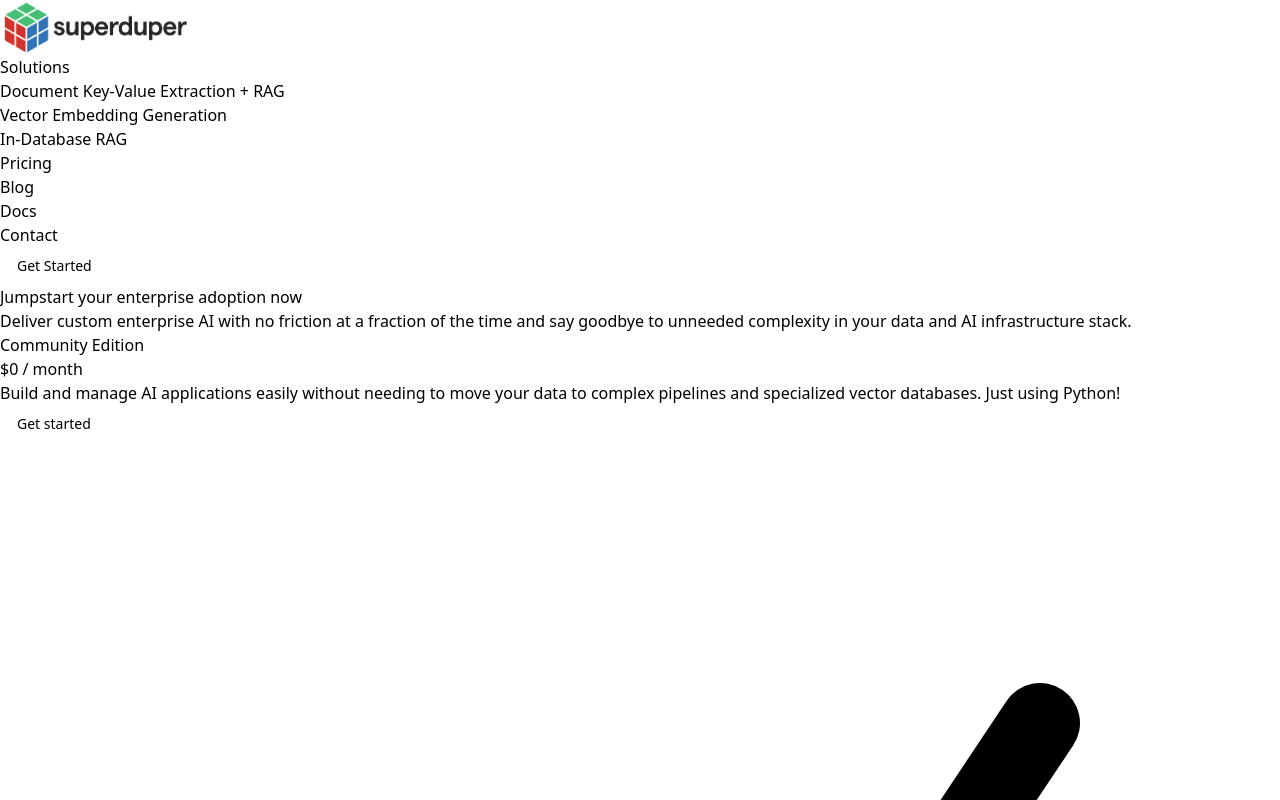
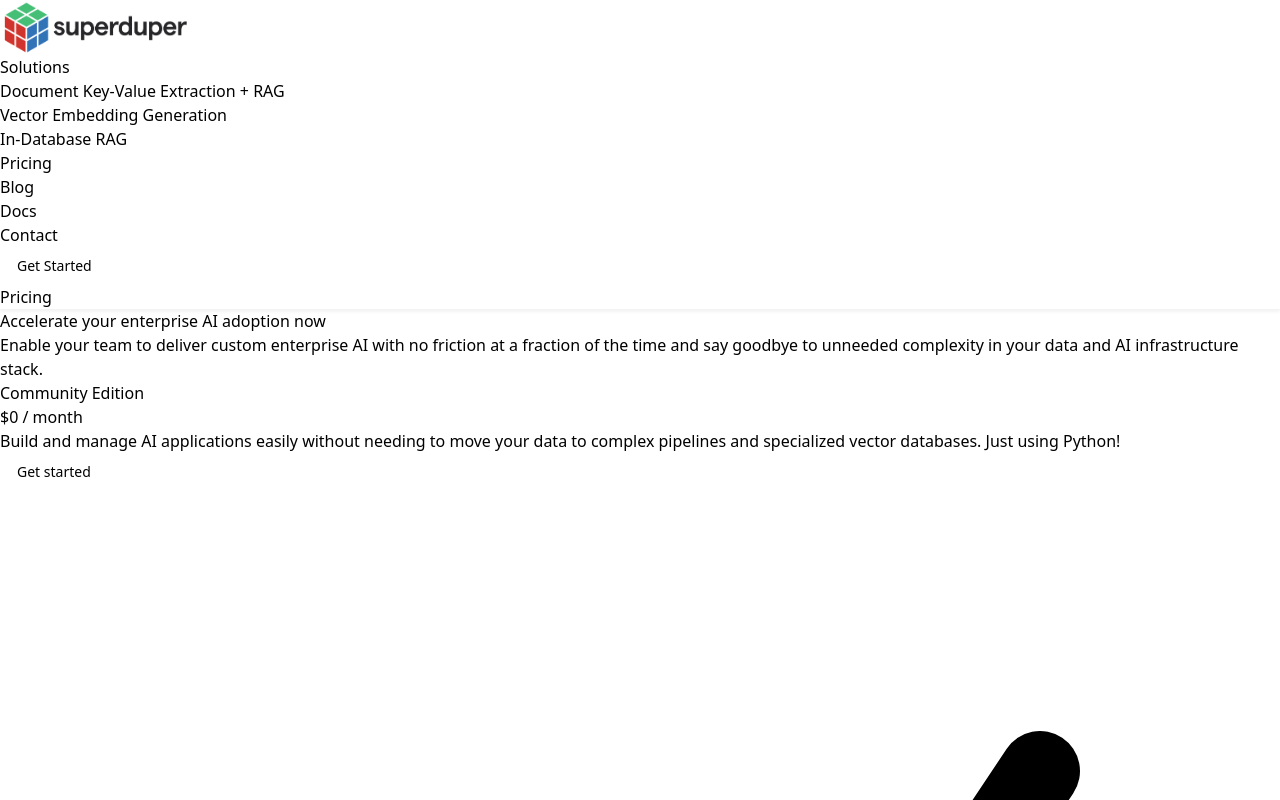
Before and after one commit to guerra2fernando/superduper-white, a Next.js app: page /pricing in a window 1280 px wide. Shown: the top 800 px of the page. Built offline with nearby package versions, Linux system fonts and the light colour scheme.

Commit message:
updated 20/06

```diff
--- a/components/hero-pricing.tsx
+++ b/components/hero-pricing.tsx
@@ -12,11 +12,14 @@ export default function HeroPricing() {
         <div className="px-4 sm:px-6">
           <div className="max-w-3xl mx-auto">
               <div className="text-center">
-
+              <div className="inline-block bg-transparent mb-4 text-gray-500 font-semibold py-1 px-4 shadow-light2 border border-gray-300 bg-white rounded-full">
+  Pricing
+</div>
                 <h1 className="font-inter-tight text-4xl md:text-5xl font-bold bg-clip-text text-transparent bg-gradient-to-r from-zinc-500 via-zinc-900 to-zinc-900 pb-4">
-                Jumpstart your enterprise adoption now</h1>
+                Accelerate your enterprise AI adoption now</h1>
                 <p className="text-lg text-zinc-500 mb-8">
-                Deliver custom enterprise AI with no friction at a fraction of the time and say goodbye to unneeded complexity in your data and AI infrastructure stack.                </p>
+                Enable your team to deliver custom enterprise AI with no friction at a fraction of the time and say goodbye to unneeded complexity in your data and AI infrastructure stack.
+</p>
 
               </div>
           </div>
--- a/components/testimonials-carousel.tsx
+++ b/components/testimonials-carousel.tsx
@@ -54,11 +54,7 @@ export default function TestimonialsCarousel() {
               Jumpstart AI adoption with Superduper AI App Templates
             </h2>
             <p className="text-lg text-zinc-400">
-              Our enterprise platform comes with preconfigured AI App Templates,
-              which enable you to easily implement use-case and business-logic
-              configurations that meet your business logic and data
-              requirements. The templates contain different model options for
-              self-hosting as well as web user interfaces.
+            Our preconfigured AI App Templates enable you to easily implement AI that meets your business-logic and data requirements. The templates contain different model options for self-hosting as well as web user interfaces. Our data science consultants are here to help you build custom templates that meet your specific needs.
             </p>
           </div>
 
```
